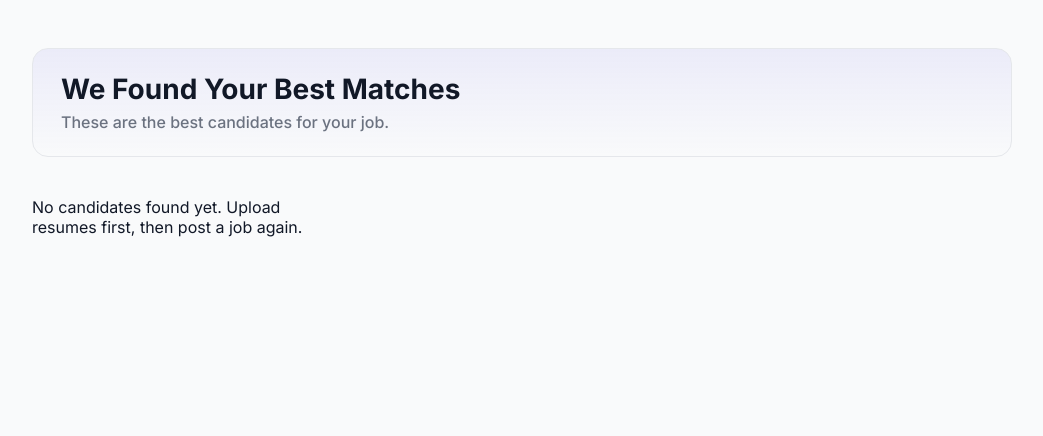
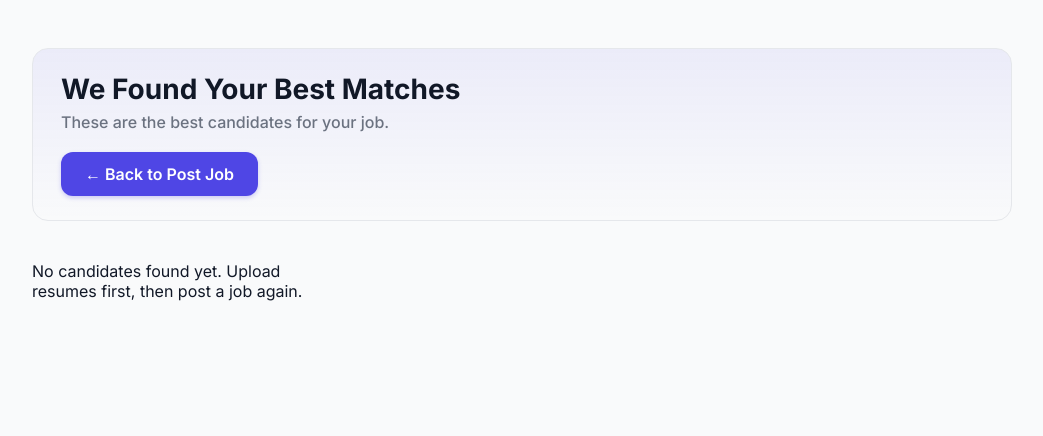
Before and after one commit to BS-ASPM-2025/bs-aspm-2025-team1, a FastAPI app: template templates/post_job_feedback.html in a window 1280 px wide. Shown: the part 56-492 px from the top of the page, without its empty margins (118-1161 px from the left). Run offline with FastAPI, Linux system fonts and the light colour scheme; the template is opened without the code that fills it, so the values that code supplies are empty.

Commit message:
BSASPM25T1-185, BSASPM25T1-184, BSASPM25T1-184

```diff
--- a/templates/post_job_feedback.html
+++ b/templates/post_job_feedback.html
@@ -85,6 +85,30 @@
       margin: 0;
       color: var(--text-secondary);
       font-weight: 500;
+    }
+
+    .btn-back-to-post {
+      display: inline-flex;
+      align-items: center;
+      gap: 0.5rem;
+      margin-top: 1.25rem;
+      padding: 0.75rem 1.5rem;
+      background-color: var(--primary-color);
+      color: white;
+      font-weight: 600;
+      font-size: 1rem;
+      text-decoration: none;
+      border-radius: 0.75rem;
+      border: none;
+      cursor: pointer;
+      transition: background-color 0.2s, transform 0.1s;
+      box-shadow: 0 2px 4px rgba(79, 70, 229, 0.25);
+    }
+
+    .btn-back-to-post:hover {
+      background-color: var(--primary-hover);
+      transform: translateY(-1px);
+      box-shadow: 0 4px 8px rgba(79, 70, 229, 0.3);
     }
 
     .success-alert {
@@ -207,6 +231,9 @@
             These are the best candidates for your job.
           {% endif %}
         </p>
+        <a href="/post_job" class="btn-back-to-post" aria-label="Return to post another job">
+          ← Back to Post Job
+        </a>
       </section>
 
       <section class="cards-grid">
```
